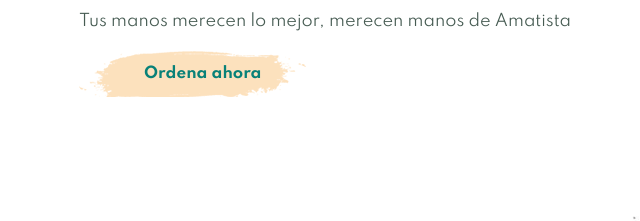
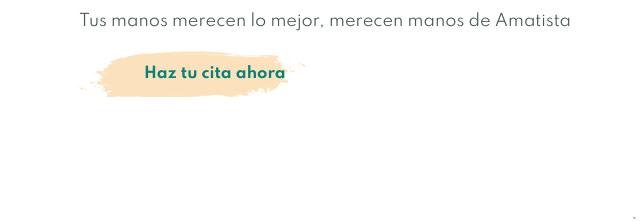
Before and after one commit to ErickHernandez46/ErickHernandez46.github.io, a plain HTML site: page index.html in a window 1280 px wide. Shown: the part 476-697 px from the top of the page, 1-641 px from the left. Drawn offline with Linux system fonts and the light colour scheme; a script that the page names is missing.

Commit message:
update index.html

```diff
--- a/index.html
+++ b/index.html
@@ -39,7 +39,7 @@
             <h2>Todo el arte</h2>
             <h1>En tus manos</h1>
             <p>Tus manos merecen lo mejor, merecen manos de Amatista</p>
-            <button>Ordena ahora</button>
+            <button>Haz tu cita ahora</button>
         </section>
 
         <section id="feature" class="section-p1">
```
